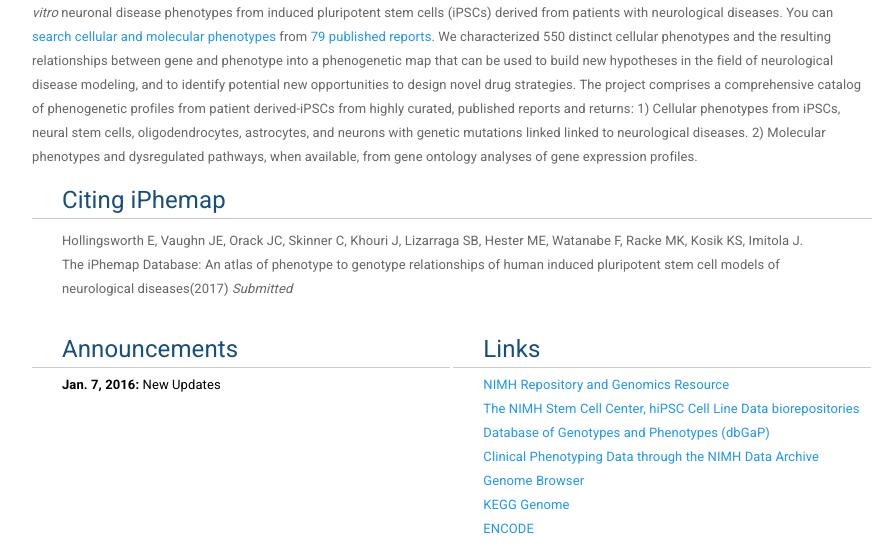
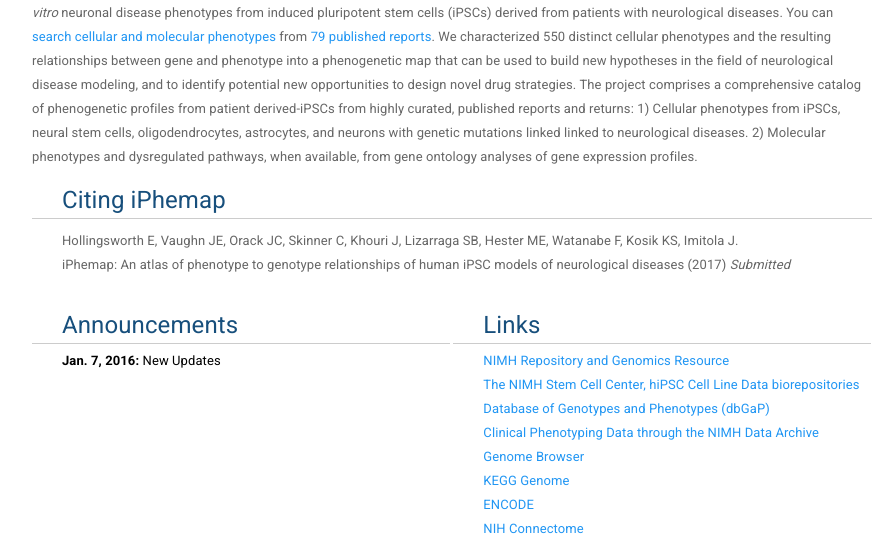
Before and after one commit to ewholling/iphemap, a Django app: page / in a window 1280 px wide. Shown: the part 583-1129 px from the top of the page, without its empty margins (188-1080 px from the left). Run offline with Django 3.2, Linux system fonts and the light colour scheme; data comes from the database, SQL or seed files in the repository; some libraries are stand-ins or nearby versions.

Commit message:
Update about.html

```diff
--- a/pkg/ipscdb/templates/ipscdb/about.html
+++ b/pkg/ipscdb/templates/ipscdb/about.html
@@ -27,8 +27,8 @@
 
   <div class="tintedb">
   <h4>Citing iPhemap</h4>
-  <p>Hollingsworth E, Vaughn JE, Orack JC, Skinner C, Khouri J, Lizarraga SB, Hester ME, Watanabe F, Racke MK, Kosik KS, Imitola J.
-  <br>The iPhemap Database: An atlas of phenotype to genotype relationships of human induced pluripotent stem cell models of neurological diseases(2017) <i>Submitted</i></p>
+  <p>Hollingsworth E, Vaughn JE, Orack JC, Skinner C, Khouri J, Lizarraga SB, Hester ME, Watanabe F, Kosik KS, Imitola J.
+  <br> iPhemap: An atlas of phenotype to genotype relationships of human iPSC models of neurological diseases (2017) <i>Submitted</i></p>
 </div>
 
 <div class="tintedc">
```
